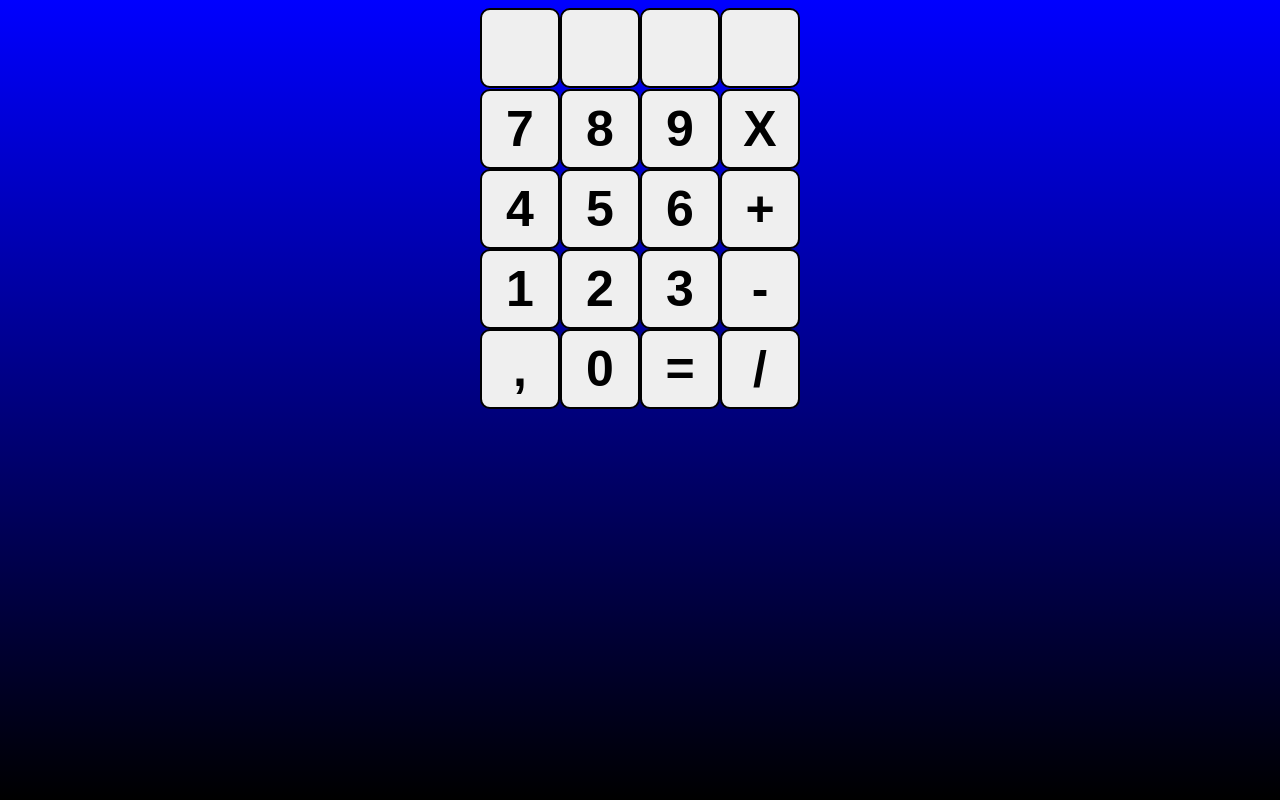
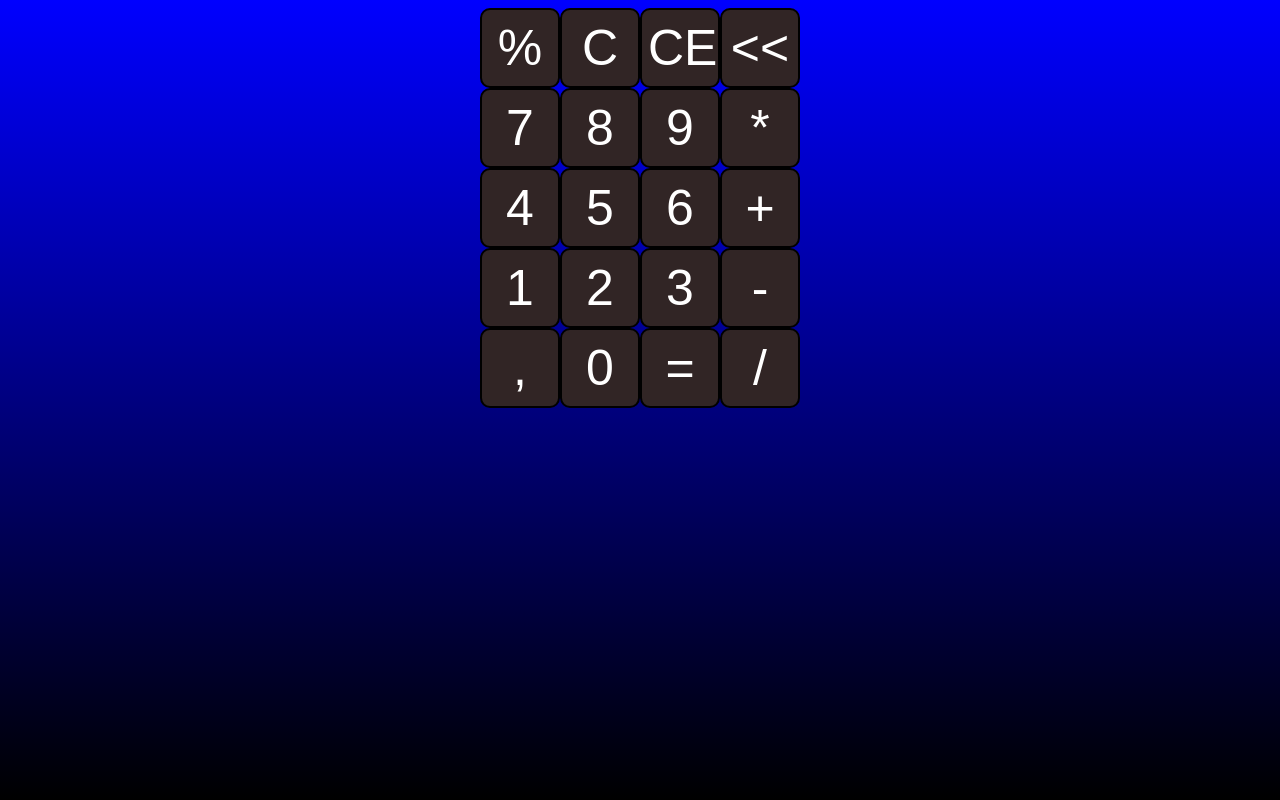
Before and after one commit to O-Cuellar/calculator, a React (Vite) app: page / in a window 1280 px wide. Built offline with nearby package versions, Linux system fonts and the light colour scheme.

Commit message:
beta 1.2

```diff
--- a/src/components/CalculatorButtons.css
+++ b/src/components/CalculatorButtons.css
@@ -1,8 +1,10 @@
 button {
+  color: white;
+  background-color: rgb(49, 37, 37);
   font-size: 50px;
   height: 80px;
   width: 80px;
   border-radius: 10px;
   border: 2px solid black;
-  font-weight: bold;
+  cursor: pointer;
 }
--- a/src/components/CalculatorButtons.jsx
+++ b/src/components/CalculatorButtons.jsx
@@ -5,16 +5,16 @@ const CalculatorButtons = () => {
   return (
     <>
       <div>
-        <button></button>
-        <button></button>
-        <button></button>
-        <button></button>
+        <button>%</button>
+        <button>C</button>
+        <button>CE</button>
+        <button>{"<<"}</button>
       </div>
       <div>
         <button>7</button>
         <button>8</button>
         <button>9</button>
-        <button>X</button>
+        <button>*</button>
       </div>
       <div>
         <button>4</button>
```
Also changed, not shown: src/components/Calculator.jsx (+6 -6 lines).
